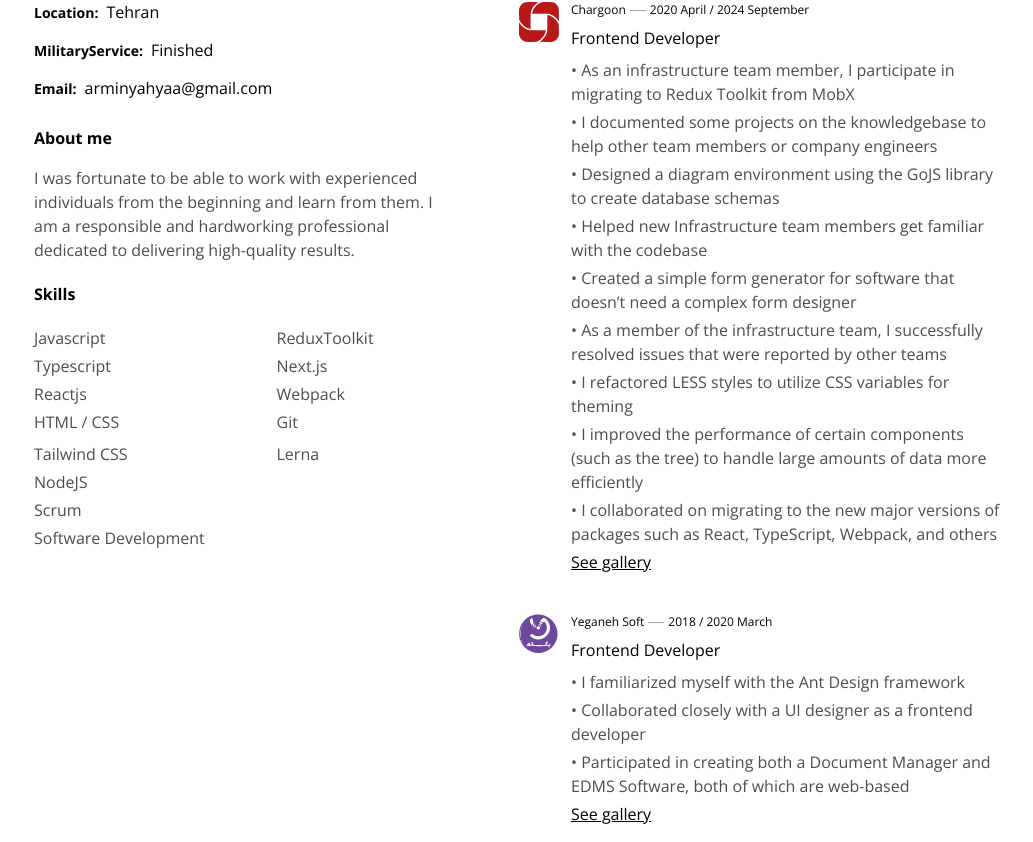
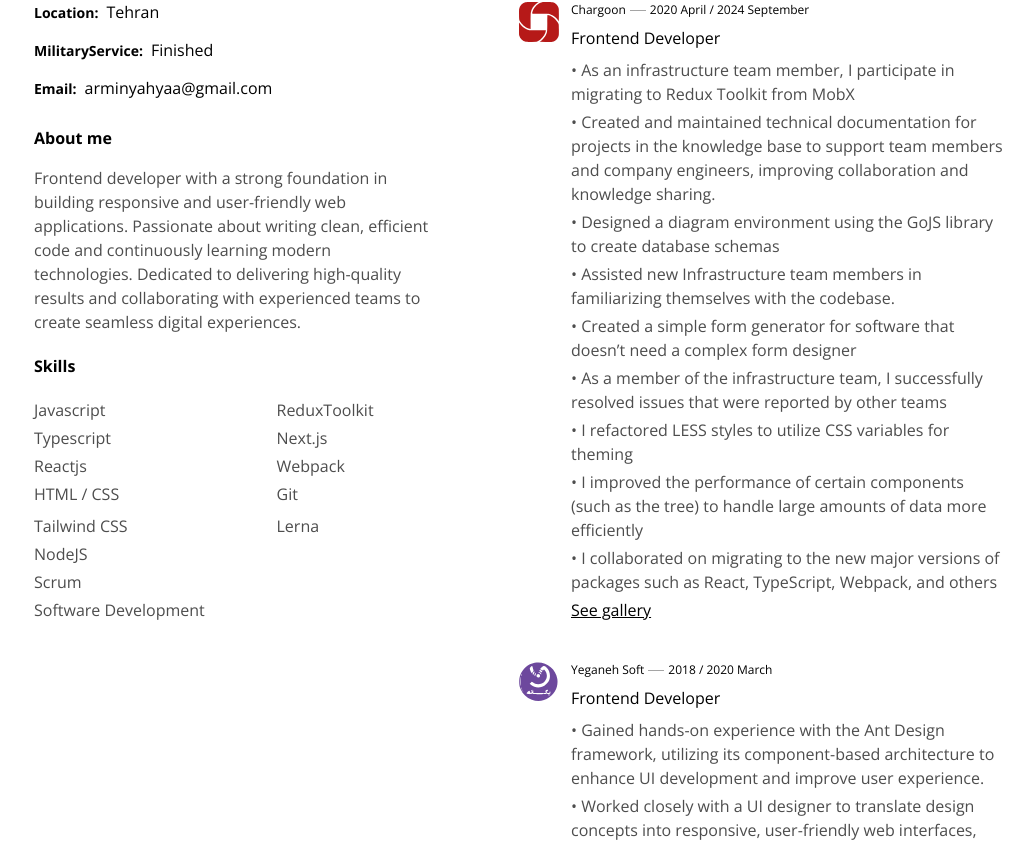
Before and after one commit to arminyahya/cv-nextjs, a Next.js app: page /en in a window 1280 px wide. Shown: the part 422-1264 px from the top of the page, without its empty margins (121-1154 px from the left). Built offline with nearby package versions, Linux system fonts and the light colour scheme.

Commit message:
chore: change some translations

```diff
--- a/src/app/[lang]/page.tsx
+++ b/src/app/[lang]/page.tsx
@@ -121,9 +121,9 @@ export default function Page({ params }: PageInnerProps) {
             role={translate("role")}
             companyTasks={[
               translate("As an infrastructure team member, I participate in migrating to Redux Toolkit from MobX"),
-              translate("I documented some projects on the knowledgebase to help other team members or company engineers"),
+              translate("chargoonCompanyTask2"),
               translate("Designed a diagram environment using the GoJS library to create database schemas"),
-              translate("Helped new Infrastructure team members get familiar with the codebase"),
+              translate("chargoonCompanyTask4"),
               translate("Created a simple form generator for software that doesn’t need a complex form designer"),
               translate("As a member of the infrastructure team, I successfully resolved issues that were reported by other teams"),
               translate("I refactored LESS styles to utilize CSS variables for theming"),
@@ -153,9 +153,9 @@ export default function Page({ params }: PageInnerProps) {
             endDate={translate("2020March")}
             role={translate("role")}
             companyTasks={[
-              translate("I familiarized myself with the Ant Design framework"),
-              translate("Collaborated closely with a UI designer as a frontend developer"),
-              translate("Participated in creating both a Document Manager and EDMS Software, both of which are web-based"),
+              translate("yeganehCompanyTask1"),
+              translate("yeganehCompanyTask2"),
+              translate("yeganehCompanyTask3")
             ]}
             items={[
               { type: 'image', src: "/yeganeh-1.jpg", description: translate("gallery_yeganeh_dabirkhone_orgchart") },
--- a/src/translation/en.ts
+++ b/src/translation/en.ts
@@ -4,7 +4,7 @@ const EN_Dictionary: dictionary = {
 	fullname: 'Armin Yahya',
 	role: 'Frontend Developer',
 	about_me: 'About me',
-	about_me_content: `I was fortunate to be able to work with experienced individuals from the beginning and learn from them. I am a responsible and hardworking professional dedicated to delivering high-quality results.`,
+	about_me_content: `Frontend developer with a strong foundation in building responsive and user-friendly web applications. Passionate about writing clean, efficient code and continuously learning modern technologies. Dedicated to delivering high-quality results and collaborating with experienced teams to create seamless digital experiences.`,
 	skills: 'Skills',
 	past_experiences: 'Past experience',
 	chargoon: 'Chargoon',
@@ -44,11 +44,16 @@ const EN_Dictionary: dictionary = {
     gallery_yeganeh_edms_documentgroup: `This is the data entry form for one of the entities in the document software.`,
 	now: 'Now',
 	'2024December': '2024 December',
-	flytodayCompanyTask1: "Contributing to a Next.js project with a large and growing user base",
+	flytodayCompanyTask1: "Contributing to a Next.js project that has a large and expanding user base.",
 	flytodayCompanyTask2: "Developing a smart and dynamic Tour component to fit within the company's codebase",
 	flytodayCompanyTask3: "Maintaining components to ensure compatibility across various devices",
 	flytodayCompanyTask4: "Optimizing components and imported modules to enhance site performance and reduce load time",
-	gallery_flytoday_tour: "This is the Tour component I developed. It can adjust its position from the bottom to other areas if there is no available space below. Additionally, you can apply different styles to each step."
+	gallery_flytoday_tour: "This is the Tour component I developed. It can adjust its position from the bottom to other areas if there is no available space below. Additionally, you can apply different styles to each step.",
+	chargoonCompanyTask2: "Created and maintained technical documentation for projects in the knowledge base to support team members and company engineers, improving collaboration and knowledge sharing.",
+	chargoonCompanyTask4: "Assisted new Infrastructure team members in familiarizing themselves with the codebase.",
+	yeganehCompanyTask1: "Gained hands-on experience with the Ant Design framework, utilizing its component-based architecture to enhance UI development and improve user experience.",
+	yeganehCompanyTask2: "Worked closely with a UI designer to translate design concepts into responsive, user-friendly web interfaces, ensuring seamless frontend development and a cohesive user experience.",
+	yeganehCompanyTask3: "Contributed to the development of a web-based Document Manager and an Electronic Document Management System (EDMS), focusing on creating intuitive user interfaces and enhancing functionality."
 };
 
 export default EN_Dictionary;
--- a/src/translation/fa.ts
+++ b/src/translation/fa.ts
@@ -28,11 +28,11 @@ const FA_Dictionary: dictionary = {
   email: "ایمیل",
   "As an infrastructure team member, I participate in migrating to Redux Toolkit from MobX":
     "به عنوان عضوی از تیم فرانت بخش زیرساخت در مهاجرت از mobx state management به redux نقش داشتم.",
-  "I documented some projects on the knowledgebase to help other team members or company engineers":
+  chargoonCompanyTask2:
     "تعدادی از پیاده سازی‌‌های انجام شده را مستند کردم و در اختیار بقیه توسعه دهنده‌های شرکت قرار دادم.",
   "Designed a diagram environment using the GoJS library to create database schemas":
     "یک محیط دیاگرامی با استفاده از کتابخانه gojs ایجاد کردم تا بتونیم از داخل برنامه data model طراحی کنیم.",
-  "Helped new Infrastructure team members get familiar with the codebase":
+  chargoonCompanyTask4:
     "به اعضای جدید تیم کمک میکردم تا با code base شرکت آشنا بشن.",
   "Created a simple form generator for software that doesn’t need a complex form designer":
     " یک فرم ساز ساده در کنار فرم ساز قبلی توسعه دادم تا نیاز تیم‌هایی که به فیچرهای پیچیده نیازی نداشتند تامین بشه.",
@@ -44,11 +44,11 @@ const FA_Dictionary: dictionary = {
     "استایل‌های LESS رو ریفکتور کردم تا برای them از css variables استفاده کنن.",
   "I improved the performance of certain components (such as the tree) to handle large amounts of data more efficiently":
     "بعضی از کامپوننت‌هارو (مثل درخت) تغییر دادم تا با اطلاعات ورودی زیاد هم performance خوبی داشته باشند.",
-  "I familiarized myself with the Ant Design framework":
+  yeganehCompanyTask1:
     "با کامپوننت‌های مختلف Ant Design آشنا شدم.",
-  "Collaborated closely with a UI designer as a frontend developer":
+  yeganehCompanyTask2:
     "به عنوان یک Frontend Developer با همکار بخش UI/UX تعامل داشتم تا صفحات به شکل مورد تایید پیاده سازی بشن.",
-  "Participated in creating both a Document Manager and EDMS Software, both of which are web-based":
+  yeganehCompanyTask3:
     "در تولید دو نرم افزار دبیرخانه و مدیریت اسناد نقش داشتم.",
     "I collaborated on migrating to the new major versions of packages such as React, TypeScript, Webpack, and others": "من و سایر اعضای تیم ورژن پکیج هایی مثل React ، Typescript و Webpack رو بروز میکردیم تا بتونیم از قابلیت‌های جدیدشون استفاده کنیم. همچنین تغییراتی که توی Migration Guide توضیح میدادن رو در پروژه‌ها اعمال میکردیم.",
     "2024September": "شهریور ۱۴۰۳",
```
